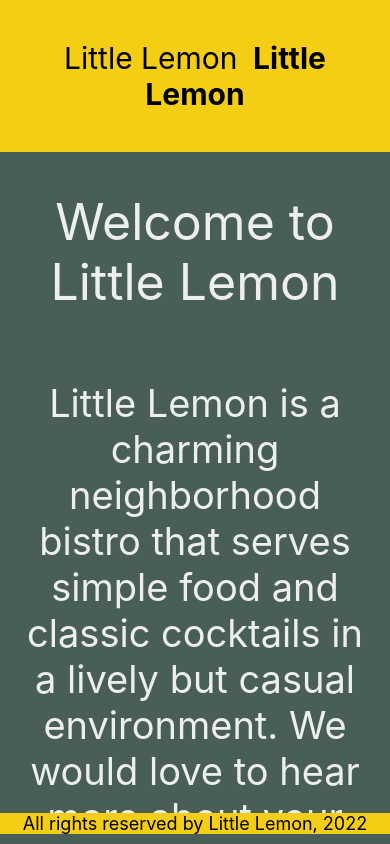
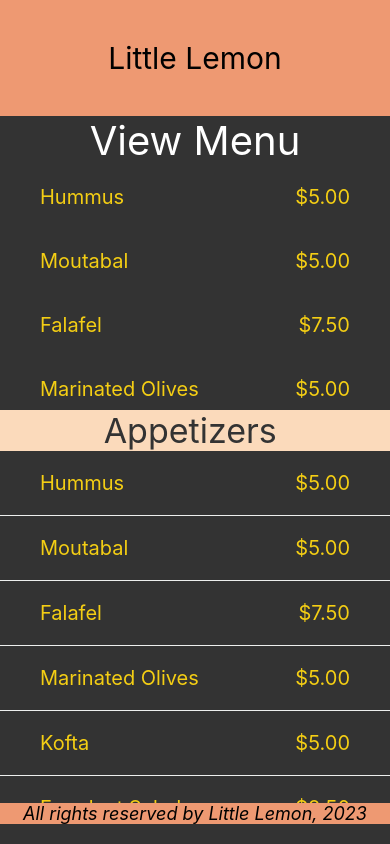
Before and after one commit to ayaadel887/lettle-lemon, a React Native app: screen / in a window 390 px wide. Built offline with nearby package versions, Linux system fonts and the light colour scheme.

Commit message:
Add Flatlist | sectionList

```diff
--- a/App.js
+++ b/App.js
@@ -1,14 +1,18 @@
 import { StyleSheet, View } from "react-native";
 import HeaderLemon from "./Components/HeaderLemon";
 import Footer from "./Components/Footer";
-import WelcomeScreen from "./Components/WelcomeScreen";
+// import WelcomeScreen from "./Components/WelcomeScreen";
+import FlatListmenue from "./Components/FlatListmenue";
+import MenueItem from "./Components/SectionListMenueItem";
 
 export default function App() {
   return (
     <View style={styles.container}>
       <HeaderLemon />
-      <WelcomeScreen />
-      <View style={{ backgroundColor: "#495E57" }}>
+      {/* <WelcomeScreen /> */}
+      <FlatListmenue />
+      <MenueItem />
+      <View style={styles.footerContainer}>
         <Footer />
       </View>
     </View>
@@ -18,7 +22,7 @@
 const styles = StyleSheet.create({
   container: {
     flex: 1,
-
-    backgroundColor: "#495E57",
+    backgroundColor: "#333333",
   },
+  footerContainer: { backgroundColor: "#333333" },
 });
--- /dev/null
+++ b/Components/FlatListmenue.js
@@ -0,0 +1,72 @@
+import React from "react";
+import { FlatList, StyleSheet, Text, View } from "react-native";
+
+const FlatListmenue = () => {
+  const menuItemsToDisplay = [
+    { name: "Hummus", price: "$5.00", id: "1A" },
+    { name: "Moutabal", price: "$5.00", id: "2B" },
+    { name: "Falafel", price: "$7.50", id: "3C" },
+    { name: "Marinated Olives", price: "$5.00", id: "4D" },
+    { name: "Kofta", price: "$5.00", id: "5E" },
+    { name: "Eggplant Salad", price: "$8.50", id: "6F" },
+    { name: "Lentil Burger", price: "$10.00", id: "7G" },
+    { name: "Smoked Salmon", price: "$14.00", id: "8H" },
+    { name: "Kofta Burger", price: "$11.00", id: "9I" },
+    { name: "Turkish Kebab", price: "$15.50", id: "10J" },
+    { name: "Fries", price: "$3.00", id: "11K" },
+    { name: "Buttered Rice", price: "$3.00", id: "12L" },
+    { name: "Bread Sticks", price: "$3.00", id: "13M" },
+    { name: "Pita Pocket", price: "$3.00", id: "14N" },
+    { name: "Lentil Soup", price: "$3.75", id: "15O" },
+    { name: "Greek Salad", price: "$6.00", id: "16Q" },
+    { name: "Rice Pilaf", price: "$4.00", id: "17R" },
+    { name: "Baklava", price: "$3.00", id: "18S" },
+    { name: "Tartufo", price: "$3.00", id: "19T" },
+    { name: "Tiramisu", price: "$5.00", id: "20U" },
+    { name: "Panna Cotta", price: "$5.00", id: "21V" },
+  ];
+  const Item = ({ name, price }) => (
+    <View style={menuStyles.innerContainer}>
+      <Text style={menuStyles.itemText}>{name}</Text>
+      <Text style={menuStyles.itemText}>{price}</Text>
+    </View>
+  );
+  const renderItem = ({ item }) => <Item name={item.name} price={item.price} />;
+  // item here is the data object
+
+  return (
+    <View style={menuStyles.container}>
+      <Text style={menuStyles.headerText}>View Menu</Text>
+      <FlatList
+        data={menuItemsToDisplay}
+        keyExtractor={(item) => item.id}
+        renderItem={renderItem}
+      ></FlatList>
+    </View>
+  );
+};
+
+const menuStyles = StyleSheet.create({
+  container: {
+    flex: 0.75,
+  },
+
+  headerText: {
+    color: "white",
+    fontSize: 40,
+    flexWrap: "wrap",
+    textAlign: "center",
+  },
+  innerContainer: {
+    paddingHorizontal: 40,
+    paddingVertical: 20,
+    flexDirection: "row",
+    justifyContent: "space-between",
+  },
+  itemText: {
+    color: "#F4CE14",
+    fontSize: 20,
+  },
+});
+
+export default FlatListmenue;
--- a/Components/Footer.js
+++ b/Components/Footer.js
@@ -1,26 +1,27 @@
 import React from "react";
-import { View, Text } from "react-native";
+import { View, Text, StyleSheet } from "react-native";
 
 const Footer = () => {
   return (
-    <View
-      style={{
-        backgroundColor: "#F4CE14",
-
-        marginBottom: 10,
-      }}
-    >
-      <Text
-        style={{
-          fontSize: 18,
-          color: "black",
-          textAlign: "center",
-        }}
-      >
-        All rights reserved by Little Lemon, 2022
+    <View style={styles.container}>
+      <Text style={styles.footerText}>
+        All rights reserved by Little Lemon, 2023
       </Text>
     </View>
   );
 };
 
+const styles = StyleSheet.create({
+  container: {
+    backgroundColor: "#EE9972",
+    marginBottom: 20,
+  },
+  footerText: {
+    fontSize: 18,
+    color: "black",
+    textAlign: "center",
+    fontStyle: "italic",
+  },
+});
+
 export default Footer;
--- a/Components/HeaderLemon.js
+++ b/Components/HeaderLemon.js
@@ -3,16 +3,14 @@
 
 const HeaderLemon = () => {
   return (
-    <View style={headerStyles.container}>
-      <Text style={headerStyles.headerText}>
-        Little Lemon <Text style={headerStyles.innerText}> Little Lemon</Text>
-      </Text>
+    <View style={styles.container}>
+      <Text style={styles.headerText}>Little Lemon</Text>
     </View>
   );
 };
-const headerStyles = StyleSheet.create({
+const styles = StyleSheet.create({
   container: {
-    backgroundColor: "#F4CE14",
+    backgroundColor: "#EE9972",
   },
   headerText: {
     padding: 40,
@@ -20,9 +18,6 @@
     color: "black",
     textAlign: "center",
   },
-  innerText: {
-    fontWeight: "bold",
-  },
 });
 
 export default HeaderLemon;
--- /dev/null
+++ b/Components/SectionListMenueItem.js
@@ -0,0 +1,124 @@
+import React from "react";
+import { SectionList, StyleSheet, Text, View } from "react-native";
+
+const MenueItem = () => {
+  const menuItemsToDisplay = [
+    {
+      title: "Appetizers",
+      data: [
+        { name: "Hummus", price: "$5.00" },
+        { name: "Moutabal", price: "$5.00" },
+        { name: "Falafel", price: "$7.50" },
+        { name: "Marinated Olives", price: "$5.00" },
+        { name: "Kofta", price: "$5.00" },
+        { name: "Eggplant Salad", price: "$8.50" },
+      ],
+    },
+    {
+      title: "Main Dishes",
+      data: [
+        { name: "Lentil Burger", price: "$10.00" },
+        { name: "Smoked Salmon", price: "$14.00" },
+        { name: "Kofta Burger", price: "$11.00" },
+        { name: "Turkish Kebab", price: "$15.50" },
+      ],
+    },
+    {
+      title: "Sides",
+      data: [
+        { name: "Fries", price: "$3.00", id: "11K" },
+        { name: "Buttered Rice", price: "$3.00" },
+        { name: "Bread Sticks", price: "$3.00" },
+        { name: "Pita Pocket", price: "$3.00" },
+        { name: "Lentil Soup", price: "$3.75" },
+        { name: "Greek Salad", price: "$6.00" },
+        { name: "Rice Pilaf", price: "$4.00" },
+      ],
+    },
+    {
+      title: "Desserts",
+      data: [
+        { name: "Baklava", price: "$3.00" },
+        { name: "Tartufo", price: "$3.00" },
+        { name: "Tiramisu", price: "$5.00" },
+        { name: "Panna Cotta", price: "$5.00" },
+      ],
+    },
+  ];
+  const Item = ({ name, price }) => (
+    <View style={menuStyles.innerContainer}>
+      <Text style={menuStyles.itemText}>{name}</Text>
+      <Text style={menuStyles.itemText}>{price}</Text>
+    </View>
+  );
+  const renderItem = ({ item }) => <Item name={item.name} price={item.price} />;
+
+  //  هنا احنا بعتنا ال الداتا بتاعتنا  bt props
+  //  زي ما كان بيكون عندنا state
+  // وعايزين نبعتها من الاب للابن مثلا فا كنا بنبعتها بالبروبس
+
+  // هنا render item
+  //  بتاخد  الداتا وبتلف عليها فا نقدر نمسك عنصر واحد   والشكل الي هيكون عليه بقي او الكومبوننت الي هيبقاه
+  // هنبعتله الداتا فيه
+
+  const renderSectionHeader = ({ section: { title } }) => (
+    //{ section: { title } }?? what is this
+    <Text style={menuStyles.sectionHeader}>{title} </Text>
+  );
+  const Separator = () => <View style={menuStyles.separator} />;
+
+  const Footer = () => (
+    <Text style={menuStyles.footerText}>
+      All Rights Reserved by Little Lemon 2022
+    </Text>
+  );
+  return (
+    <View style={menuStyles.container}>
+      <SectionList
+        keyExtractor={(item, index) => item + index}
+        sections={menuItemsToDisplay}
+        renderItem={renderItem}
+        renderSectionHeader={renderSectionHeader}
+        ListFooterComponent={Footer}
+        ItemSeparatorComponent={Separator}
+      />
+    </View>
+  );
+};
+const menuStyles = StyleSheet.create({
+  container: {
+    flex: 1,
+  },
+  innerContainer: {
+    paddingHorizontal: 40,
+    paddingVertical: 20,
+    flexDirection: "row",
+    justifyContent: "space-between",
+  },
+  itemText: {
+    color: "#F4CE14",
+    fontSize: 20,
+  },
+  headerStyle: {
+    backgroundColor: "#F4CE14",
+  },
+  sectionHeader: {
+    backgroundColor: "#fbdabb",
+    color: "#333333",
+    fontSize: 34,
+    flexWrap: "wrap",
+    textAlign: "center",
+  },
+  separator: {
+    borderBottomWidth: 1,
+    borderColor: "#EDEFEE",
+  },
+  footerText: {
+    color: "#EDEFEE",
+    fontSize: 20,
+    flexWrap: "wrap",
+    textAlign: "center",
+  },
+});
+
+export default MenueItem;
```
